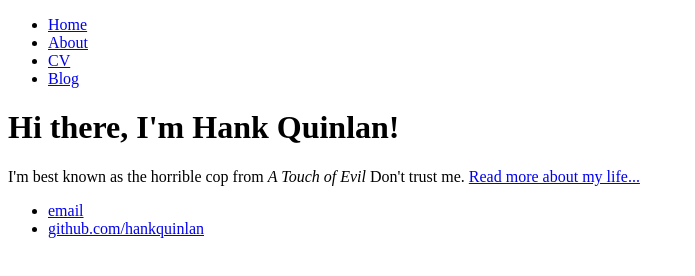
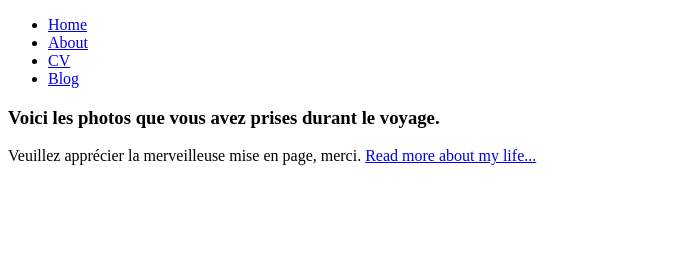
Before and after one commit to xksproject/TS5.github.io, a plain HTML site: page index.html in a window 1280 px wide. Shown: the whole page, without its empty margins (0-695 px from the left). Drawn offline with Linux system fonts and the light colour scheme.

Commit message:
Update index.html
update

```diff
--- a/index.html
+++ b/index.html
@@ -1,7 +1,7 @@
 <!DOCTYPE html>
 <html>
 	<head>
-		<title>Hank Quinlan, Horrible Cop</title>
+		<title>Bonjour à tous, chers élèves de TS5 !</title>
 	</head>
 	<body>
 		<nav>
@@ -14,14 +14,12 @@
 		</nav>
 		<div class="container">
     		<div class="blurb">
-        		<h1>Hi there, I'm Hank Quinlan!</h1>
-				<p>I'm best known as the horrible cop from <em>A Touch of Evil</em> Don't trust me. <a href="/about">Read more about my life...</a></p>
+        		<h3>Voici les photos que vous avez prises durant le voyage.</h3>
+				<p>Veuillez apprécier la merveilleuse mise en page, merci. <a href="/about">Read more about my life...</a></p>
     		</div><!-- /.blurb -->
 		</div><!-- /.container -->
 		<footer>
     		<ul>
-        		<li><a href="mailto:hankquinlanhub@gmail.com">email</a></li>
-        		<li><a href="https://github.com/hankquinlan">github.com/hankquinlan</a></li>
 			</ul>
 		</footer>
 	</body>
```
